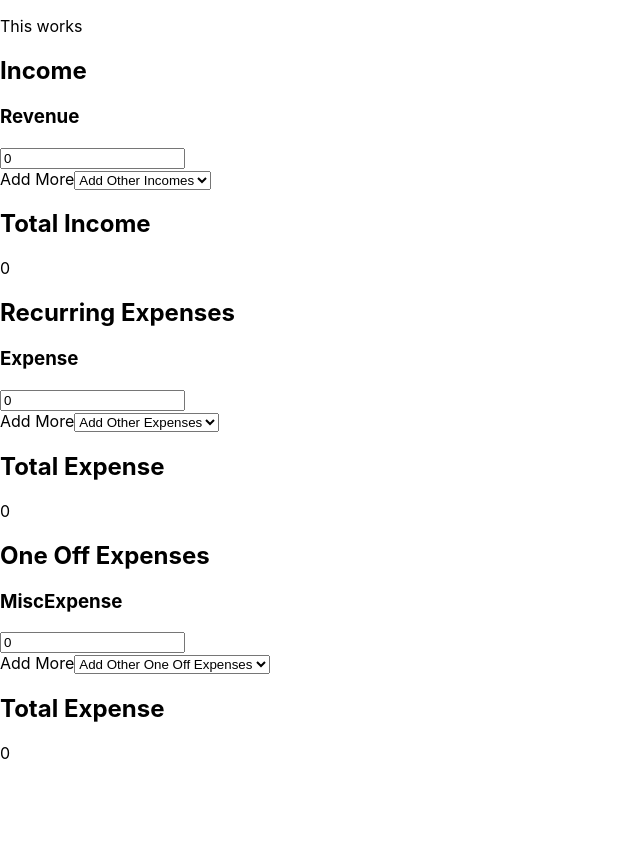
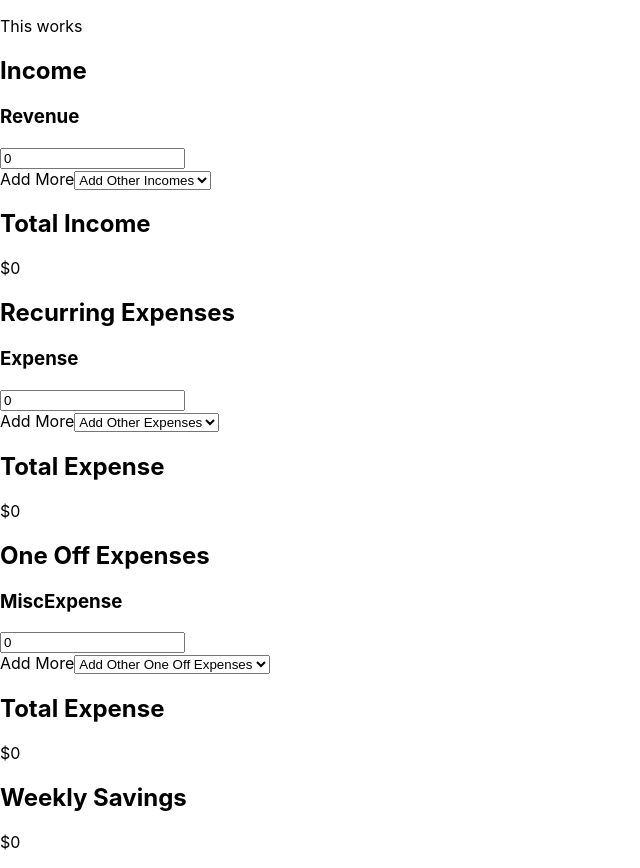
Before and after one commit to matthewAndTony/expense-tracker-app, a React (Create React App) app: page / in a window 1280 px wide. Shown: the whole page, without its empty margins (0-640 px from the left). Before the commit the page ends 800 px from the top, so only its background shows below. Built offline with nearby package versions, Linux system fonts and the light colour scheme.

Commit message:
added resullts component

```diff
--- a/src/App.js
+++ b/src/App.js
@@ -3,6 +3,7 @@ import './App.css';
 import Income from './Components/Income'
 import RecurringExpenses from './Components/RecurringExpenses'
 import OneOffExpenses from './Components/OneOffExpenses'
+import Results from './Components/Results'
 
 class App extends Component {
   // Income functions
@@ -96,6 +97,7 @@ class App extends Component {
 //NEXT STEPS//
   //weekly savings
 
+
   //goals met
 
   // need to think about how to structure our data to manipulate and how much percentage of each category
@@ -109,7 +111,8 @@ class App extends Component {
         </header>
         <Income createIncome={this.createIncome} setAmount={this.setAmount} addedIncome={this.state.addedIncome} totalIncome={this.state.totalIncome} />
         <RecurringExpenses createExpense={this.createExpense} setExpenseAmount={this.setExpenseAmount} addedExpense={this.state.addedExpense} totalExpense={this.state.totalExpense} />
-        <OneOffExpenses createMiscExpense={this.createMiscExpense} setMiscAmount={this.setMiscAmount} addedMiscExpense={this.state.addedMiscExpense} totalMiscExpense={this.state.totalMiscExpense}/>
+        <OneOffExpenses createMiscExpense={this.createMiscExpense} setMiscAmount={this.setMiscAmount} addedMiscExpense={this.state.addedMiscExpense} totalMiscExpense={this.state.totalMiscExpense} />
+        <Results userResults={this.state}/>
       </>
     )
   }
--- a/src/Components/Income.js
+++ b/src/Components/Income.js
@@ -22,7 +22,7 @@ class Income extends Component {
                     <option value="Other Income">Other</option>
                 </select>
                 <h2>Total Income</h2>
-                <p>{this.props.totalIncome}</p>
+                <p>${this.props.totalIncome}</p>
             </div>
         )}
 }
--- a/src/Components/OneOffExpenses.js
+++ b/src/Components/OneOffExpenses.js
@@ -55,7 +55,7 @@ class OneOffExpenses extends Component {
                     <option value="PetVet">Pet (Vet)</option>
                 </select>
                 <h2>Total Expense</h2>
-                <p>{this.props.totalMiscExpense}</p>
+                <p>${this.props.totalMiscExpense}</p>
             </div>
       )
   };
--- a/src/Components/RecurringExpenses.js
+++ b/src/Components/RecurringExpenses.js
@@ -31,7 +31,7 @@ class RecurringExpenses extends Component {
                     <option value="Other Expenses">Other</option>
                 </select>
                 <h2>Total Expense</h2>
-                <p>{this.props.totalExpense}</p>
+                <p>${this.props.totalExpense}</p>
             </div>
       )
   };
--- /dev/null
+++ b/src/Components/Results.js
@@ -0,0 +1,15 @@
+import React, { Component } from 'react'
+
+class Results extends Component {
+
+
+    render(){
+        return(
+            <div>
+                <h2>Weekly Savings</h2>
+                <p>${this.props.userResults.totalIncome - this.props.userResults.totalExpense - this.props.userResults.totalMiscExpense}</p>
+            </div>
+        )}
+}
+
+export default Results
```
